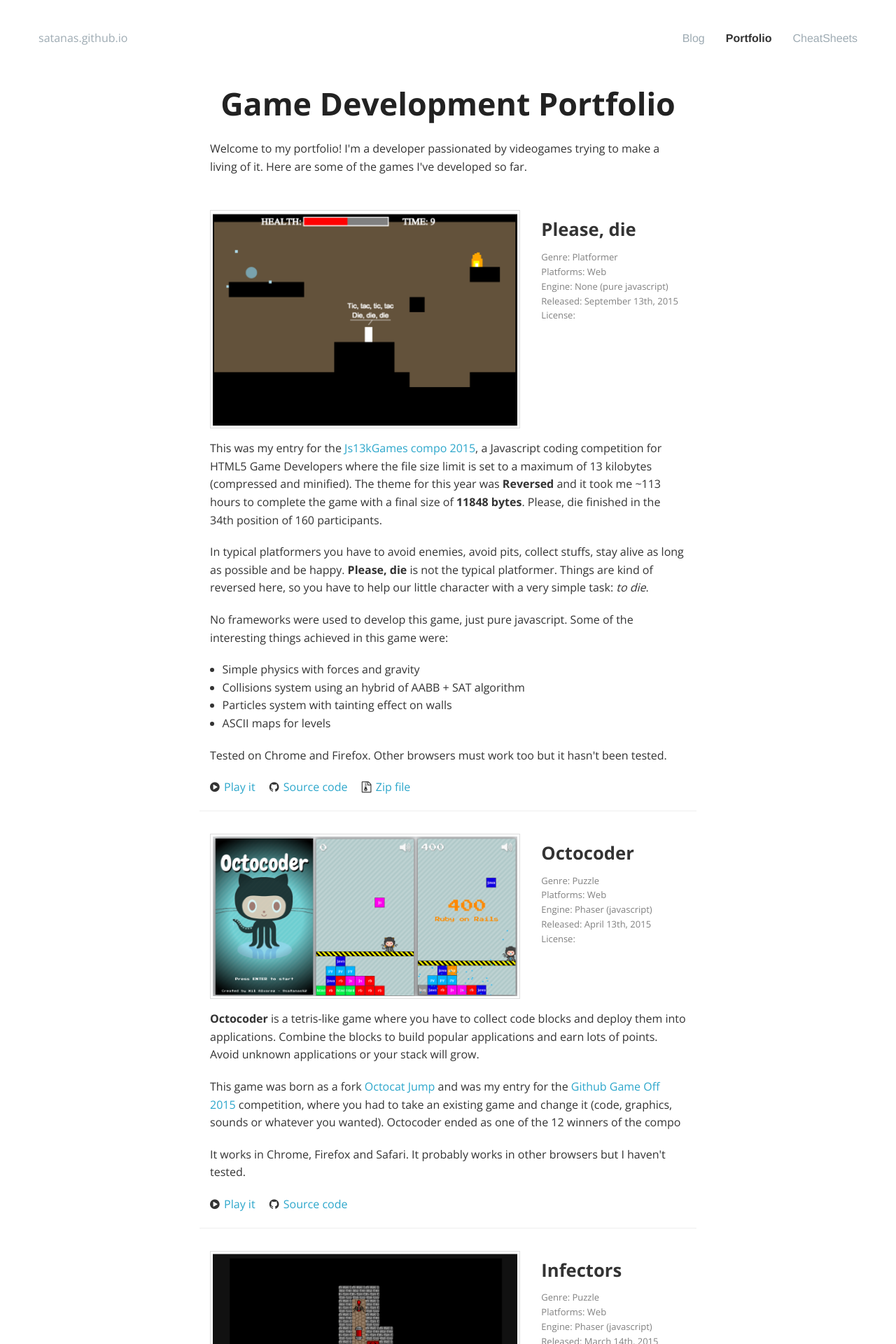
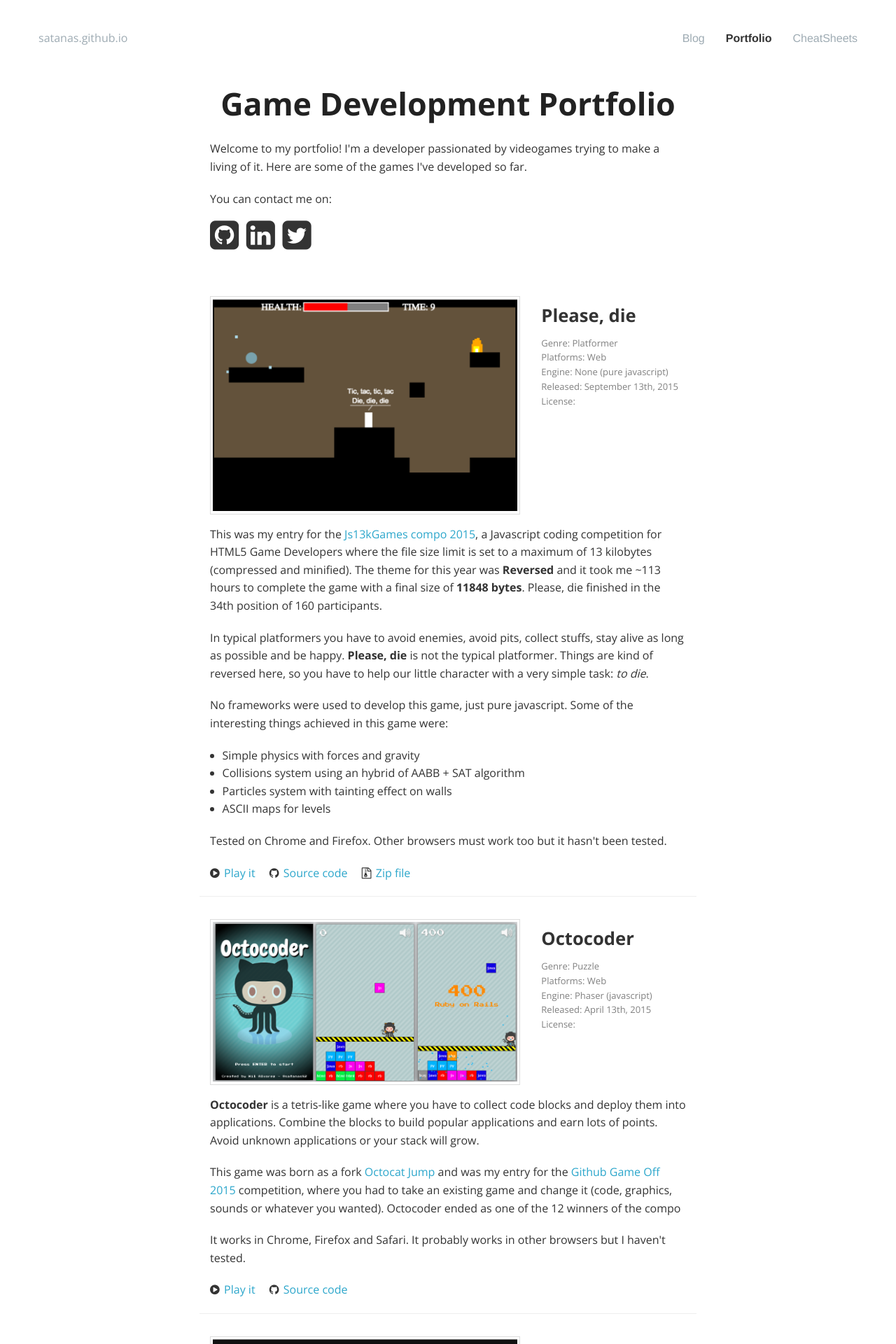
Before and after one commit to satanas/site, a Jekyll site: the page built from portfolio/index.html, in a window 1280 px wide. Shown: the top 1920 px of the page at 70% size. Built offline with Jekyll 4.4.1, drawn with Linux system fonts in a browser that asks for light colours; nearby versions of some CDN libraries; Markdown is read by kramdown in place of the engine named in the settings.

Commit message:
Added contacts

```diff
--- a/assets/css/app.css
+++ b/assets/css/app.css
@@ -128,6 +128,15 @@
   padding-right: 1rem;
 }
 
+.contacts span {
+  display: block;
+}
+
+.contacts .link {
+  font-size: 3rem;
+  color: #333;
+}
+
 .last-update {
   text-align: center;
   font-size: 0.75rem;
--- a/portfolio/index.html
+++ b/portfolio/index.html
@@ -10,6 +10,13 @@
     <div class="intro columns">
       <p>Welcome to my portfolio! I'm a developer passionated by videogames trying to make a living of it. Here are
       some of the games I've developed so far.</p>
+
+      <p class="contacts">
+        <span>You can contact me on:</span>
+        <a class="link" href="https://github.com/satanas" alt="Github" target="_blank"><i class="fa fa-github-square fa-4"></a></i>
+        <a class="link" href="https://cl.linkedin.com/in/wilalejandro" alt="LinkedIn" target="_blank"><i class="fa fa-linkedin-square fa-4"></a></i>
+        <a class="link" href="https://twitter.com/satanas82" alt="Github" target="_blank"><i class="fa fa-twitter-square fa-4"></a></i>
+      </p>
     </div>
   </div>
 
```
